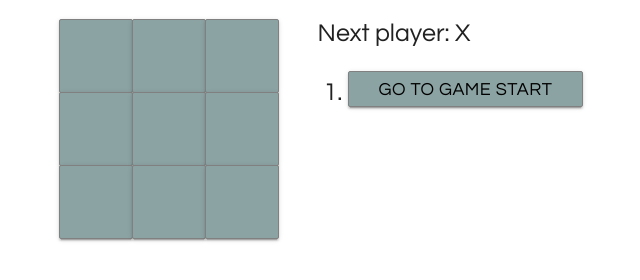
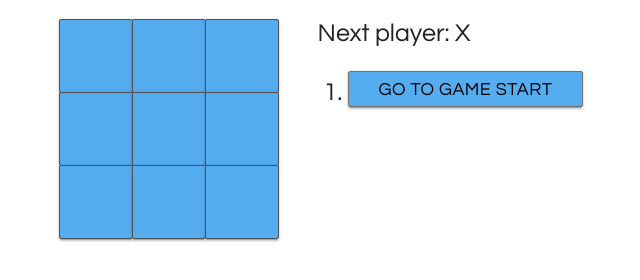
Before and after one commit to morganevans777/reactTicTacToe, a React app: page / in a window 1280 px wide. Shown: the whole page, without its empty margins (319-959 px from the left). Built offline with nearby package versions, Linux system fonts and the light colour scheme.

Commit message:
changed color scheme of square buttons, square hover, and changed the color of the status boards on the right

```diff
--- a/src/index.css
+++ b/src/index.css
@@ -18,8 +18,8 @@ body {
   }
 
   .square {
-    border: 0.5px solid grey;
-    background: #8ca3a3;
+    border: 0.5px solid #505050;
+    background: #55ACEE;
     float: left;
     font-size: 60px;
     font-weight: bold;
@@ -30,23 +30,17 @@ body {
     padding: 0;
     text-align: center;
     width: 74px;
+    color: black;
   }
 
   .square:hover {
-    background-color: #55ACEE;
+    background-color: #66757F;
+    color: white;
   }
 
   .btn:focus, .btn-large:focus, .btn-floating:focus {
-    background: #8ca3a3 !important;
+    background: #66757F !important;
 }
-
-  .square:focus {
-    outline: none;
-  }
-
-  .kbd-navigation .square:focus {
-    background: #ddd;
-  }
 
   .game {
     display: flex;
@@ -60,14 +54,14 @@ body {
   }
 
   .button {
-    border: 0.5px solid grey;
+    border: 0.5px solid #707070;
     font-size: 18px;
     color: black;
-    background-color: #8ca3a3;
+    background-color: #55ACEE;
     margin-bottom: 10px;
   }
 
   .button:hover {
     color: white;
-    background-color: #55ACEE;
+    background-color: #66757F;
   }
```
